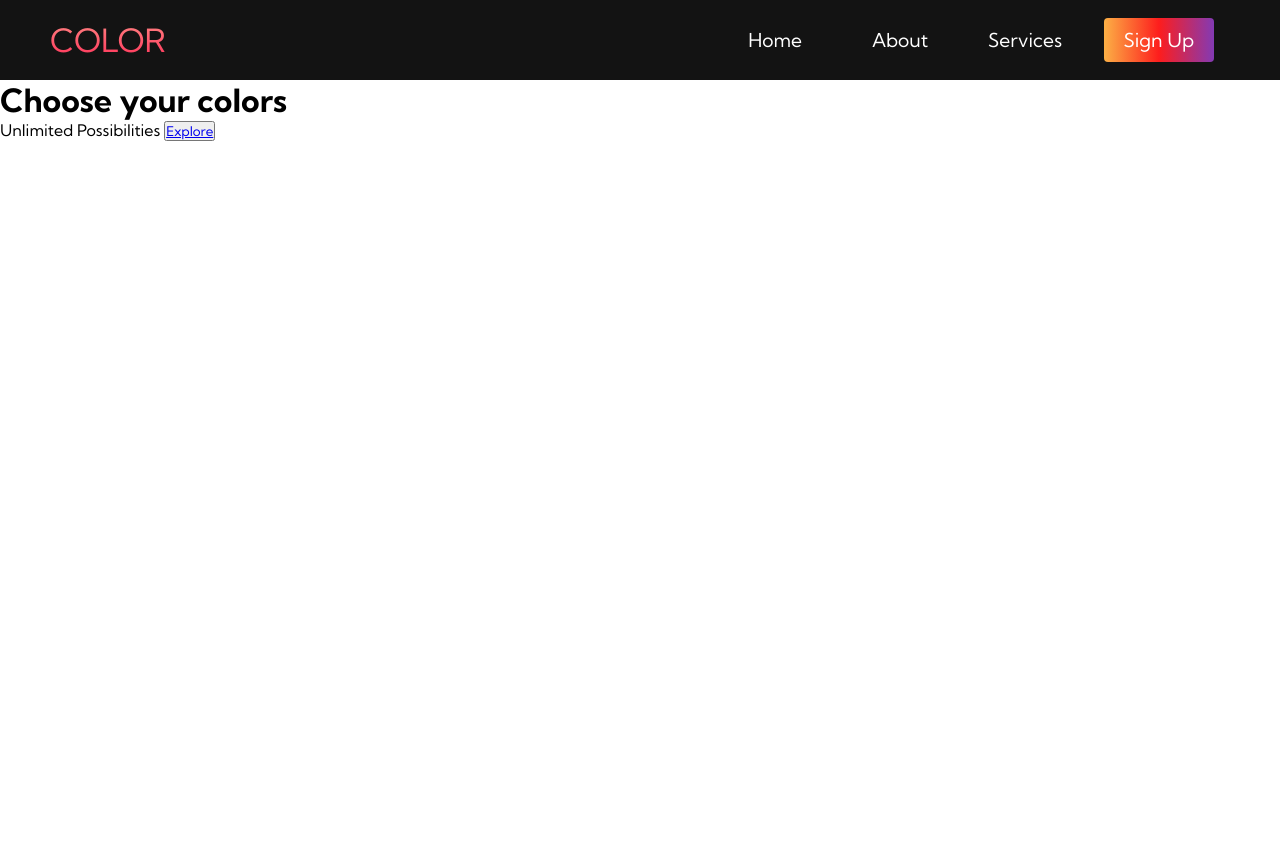
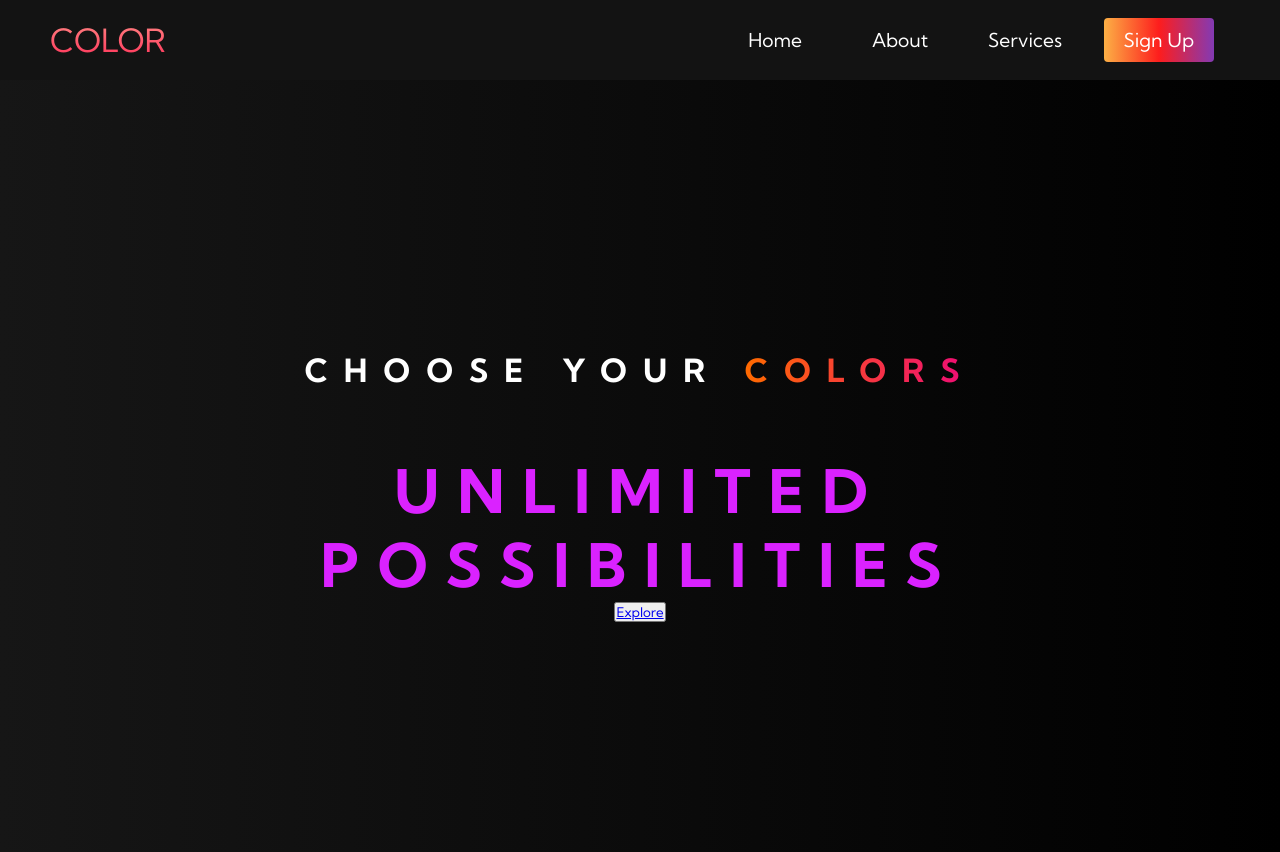
Before and after one commit to eduardo12561/Responsive-Website, a plain HTML site: page index.html in a window 1280 px wide. Before the commit the page ends 800 px from the top, so only its background shows below. Drawn offline with nearby package versions, Linux system fonts and the light colour scheme.

Commit message:
styled the hero section components

```diff
--- a/style.css
+++ b/style.css
@@ -192,3 +192,84 @@
         transform: translateY(-8px) rotate(-45deg);
     }
 }
+
+/* Hero Section */
+.hero {
+    background: #000000;
+    background: linear-gradient(to right, #161616, #000000);
+    padding: 200px 0;
+}
+
+.hero__container {
+    display: flex;
+    flex-direction: column;
+    justify-content: center;
+    align-items: center;
+    max-width: 1200px;
+    margin: 0 auto;
+    height: 90%;
+    text-align: center;
+    padding: 30px;
+}
+
+.hero__heading {
+    font-size: 100px;
+    margin-bottom: 24px;
+    color: #fff;
+    padding: 40px 0;
+    font-weight: 800;
+    font-size: 2em;
+    text-transform: uppercase;
+    letter-spacing: 0.5em;
+    overflow: hidden;
+}
+
+.hero__heading .letter {
+    display: inline-block;
+    line-height: 1em;
+}
+
+.hero__heading span {
+    background: #ee0979;
+    background: -webkit-linear-gradient(to right, #ff6a00, #ee0979);
+    background: linear-gradient(to right, #ff6a00, #ee0979);
+    background-size: 100%;        background-clip: border-box;
+    -webkit-background-clip: text;
+    -moz-background-clip: text;
+    -webkit-text-fill-color: transparent;
+    text-decoration-color: transparent;
+    -moz-text-decoration-color: transparent;
+}
+
+.word {
+    font-weight: 800;
+    font-size: 3.8em;
+    text-transform: uppercase;
+    letter-spacing: 0.3em;
+    font-size: 60px;
+    background: #da22ff;
+    background: -webkit-linear-gradient(to right, #9114ff, #da22ffa4);
+    background: linear-gradient(to right, #8f0eff #da22ff);
+    background-size: 100%;
+    background-clip: border-box;
+    -webkit-background-clip: text;
+    -moz-background-clip: text;
+    -webkit-text-fill-color: transparent;
+    text-decoration-color: transparent;
+    -moz-text-decoration-color: transparent;
+  }
+
+ .highlight {
+     border-bottom: 4px solid rgb(132, 0 ,255);
+ }
+
+
+ @media screen and (max-width: 768px) {
+    .hero__heading {
+        font-size: 20px;
+    }
+
+    .word {
+        font-size: 45px;
+    }
+}
```
